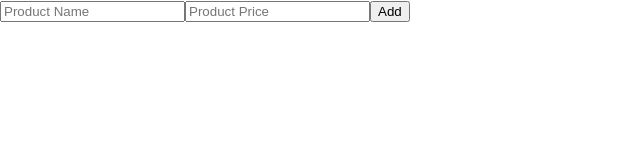
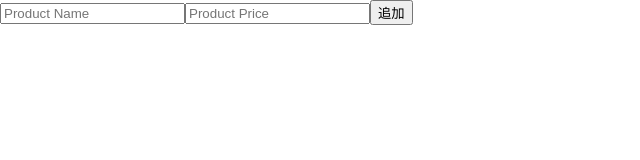
Before and after one commit to HalDoggy/web-app, a React (Create React App) app in the folder frontend/frontend-react/: page / in a window 1280 px wide. Shown: the top 160 px of the page, without its empty margins (0-640 px from the left). Built offline with nearby package versions, Linux system fonts and the light colour scheme.

Commit message:
to delete an added item

```diff
--- a/frontend/frontend-react/src/App.js
+++ b/frontend/frontend-react/src/App.js
@@ -1,11 +1,34 @@
 import logo from './logo.svg';
+import React, { useState } from 'react';
 import './App.css';
 import Form from './Form';
 
 function App() {
+  const [products, setProducts] = useState([]);
+
+  const handleAddProduct = (product) => {
+    setProducts([...products, product]);
+  };
+
+  const handleDeleteProduct = (index) => {
+    const newProducts = [...products];
+    newProducts.splice(index, 1);
+    setProducts(newProducts);
+  };
+
   return (
     <div>
-      <Form />
+      {products.map((product, index) => (
+        <div key={index}>
+          <span>{product.name} - {product.price}円</span>
+          <button onClick={() => handleDeleteProduct(index)}>削除</button>
+        </div>
+      ))}
+      <Form
+        products={products}
+        onAdd={handleAddProduct}
+        onDelete={handleDeleteProduct}
+      />
     </div>
   );
 }
--- a/frontend/frontend-react/src/Form.js
+++ b/frontend/frontend-react/src/Form.js
@@ -1,16 +1,21 @@
 import React, {useState} from 'react';
 
-const Form = () => {
+const Form = ({ products, onAdd, onDelete }) => {
     const [productName, setProductName] = useState('');
     const [productPrice, setProductPrice] = useState('');
 
     const handleAdd = () => {
-        console.log(productName, productPrice);
+        onAdd({ name: productName, price: productPrice });
+        setProductName('');
+        setProductPrice('');
     };
 
     return (
         <div>
-            <input type="text" placeholder="Product Name" value={productName} onChange={(e) => setProductName(e.target.value)} />
+            <input type="text" placeholder="Product Name"
+            value={productName}
+            onChange={(e) => setProductName(e.target.value)}/>
+
             <input type="number" placeholder="Product Price" value={productPrice}
             onChange={(e) =>
                 {
@@ -20,7 +25,7 @@ const Form = () => {
                     setProductPrice(e.target.value)
                 }}
             min="0"/>
-            <button onClick={handleAdd}>Add</button>
+            <button onClick={handleAdd}>追加</button>
         </div>
     );
 };
```
